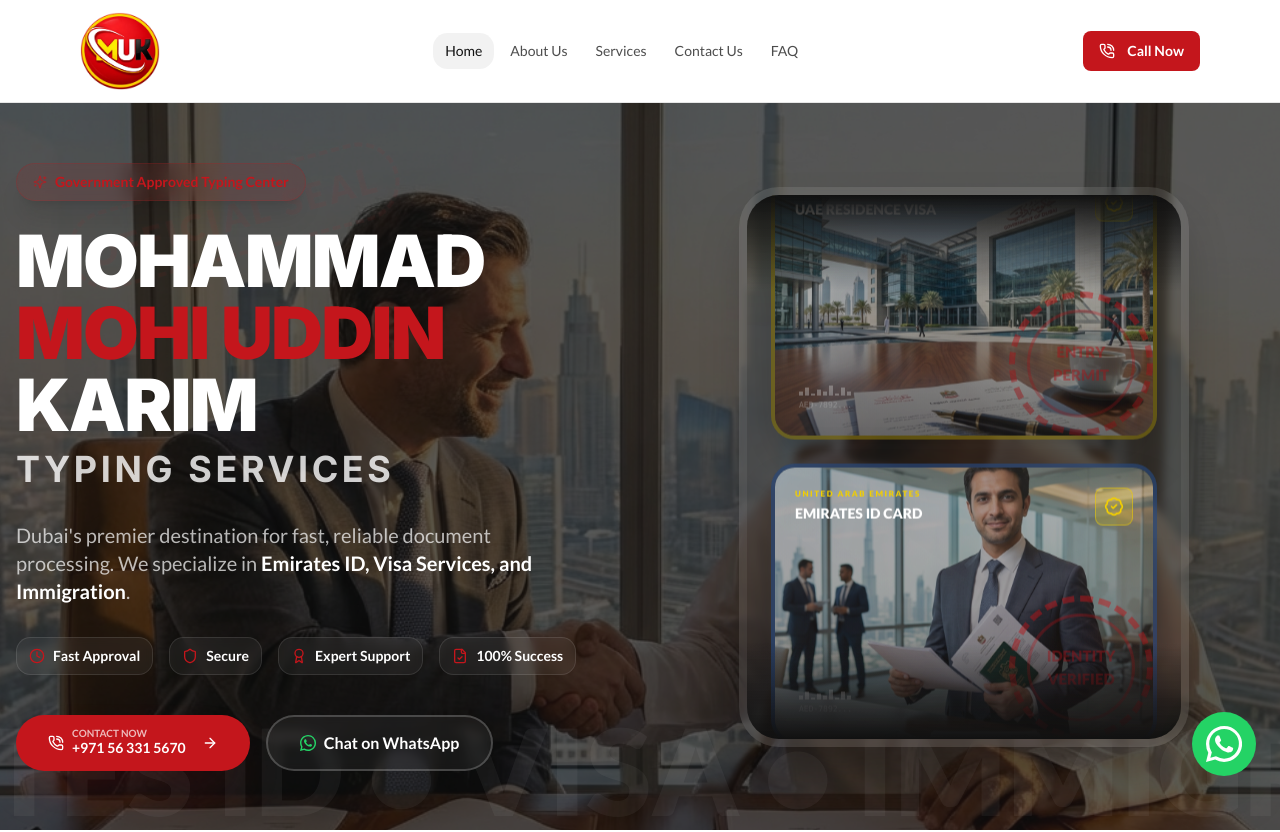
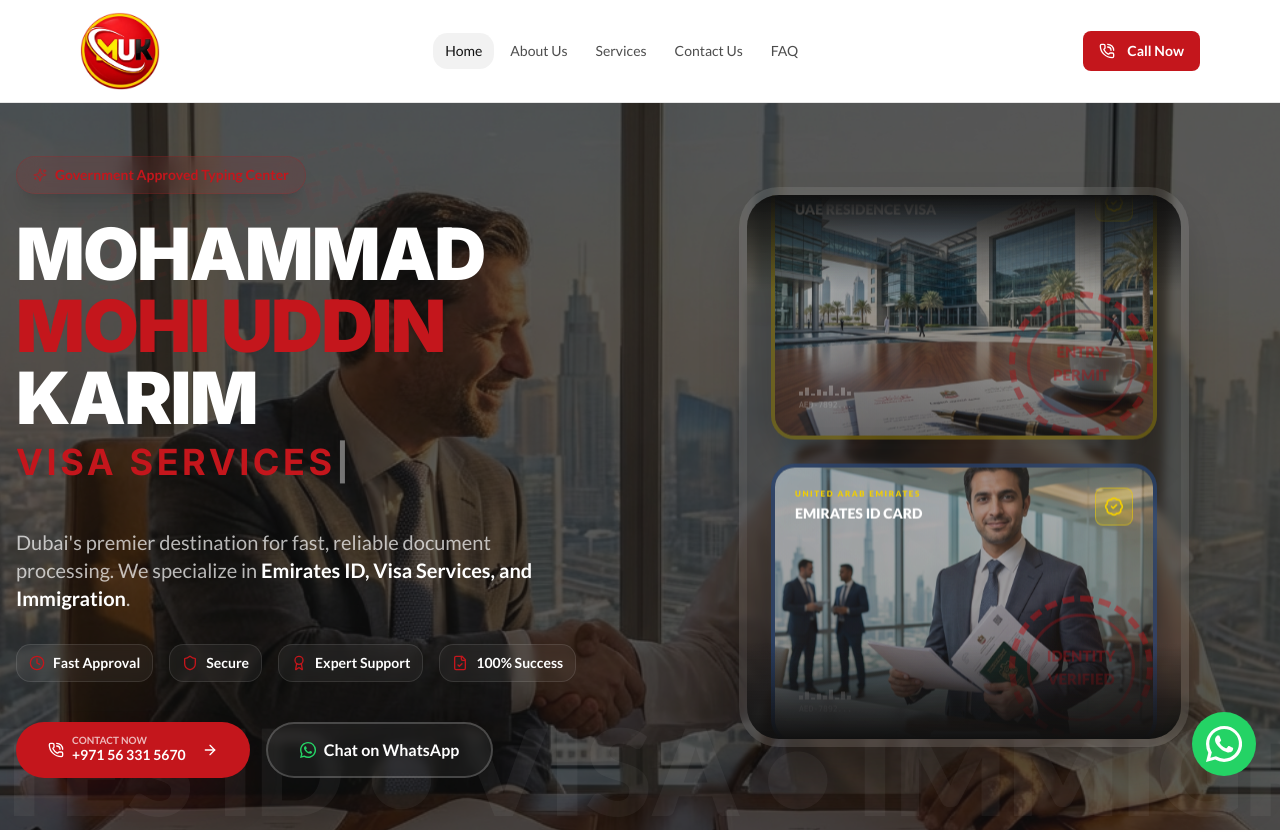
Before and after one commit to pvsameerpvs/mohi-documents-clearing, a Next.js app: page / in a window 1280 px wide. Shown: the top 832 px of the page. Built offline with nearby package versions, Linux system fonts and the light colour scheme.

Commit message:
fix: ui fix

```diff
--- a/components/home/hero-section.tsx
+++ b/components/home/hero-section.tsx
@@ -16,6 +16,8 @@
   Verified
 } from "lucide-react";
 import { WhatsAppIcon } from "@/components/icons/whatsapp-icon";
+import Typewriter from "typewriter-effect";
+
 
 const BACKGROUND_IMAGES = [
   "/hero-professional.png",
@@ -98,14 +100,31 @@
             {/* Main Heading */}
             <h1 className="text-3xl font-black leading-tight tracking-tight text-white md:text-5xl lg:text-7xl">
               MOHAMMAD <span className="text-brand-red">MOHI UDDIN</span> KARIM
-              <span className="block text-xl md:text-3xl lg:text-4xl mt-2 text-white/80 font-bold uppercase tracking-widest">
-                TYPING SERVICES
+              <span className="block text-xl md:text-3xl lg:text-4xl mt-2 text-white/80 font-bold uppercase tracking-widest min-h-[1.5em]">
+                <Typewriter
+                  options={{
+                    strings: [
+                      "TYPING SERVICES",
+                      "VISA SERVICES",
+                      "EMIRATES ID",
+                      "IMMIGRATION SERVICES",
+                      "PRO SERVICES",
+                      "TRADE LICENSE",
+                    ],
+                    autoStart: true,
+                    loop: true,
+                    deleteSpeed: 50,
+                    delay: 80,
+                    wrapperClassName: "text-brand-red",
+                    cursorClassName: "text-white/60 animate-pulse",
+                  }}
+                />
               </span>
             </h1>
 
             {/* Subheading */}
             <p className="mt-6 md:mt-8 text-base md:text-xl text-white/70 leading-relaxed max-w-xl mx-auto lg:mx-0">
-              Dubai's premier destination for fast, reliable document processing. We specialize in{" "}
+              Dubai&apos;s premier destination for fast, reliable document processing. We specialize in{" "}
               <span className="text-white font-semibold">Emirates ID, Visa Services, and Immigration</span>.
             </p>
 
--- a/package.json
+++ b/package.json
@@ -20,7 +20,8 @@
     "next": "^14.2.5",
     "react": "^18.3.1",
     "react-dom": "^18.3.1",
-    "tailwind-merge": "^2.5.2"
+    "tailwind-merge": "^2.5.2",
+    "typewriter-effect": "^2.22.0"
   },
   "devDependencies": {
     "@types/node": "^20.14.10",
```
Also changed, not shown: 1 other file (tests, documents, lock files or other folders).
